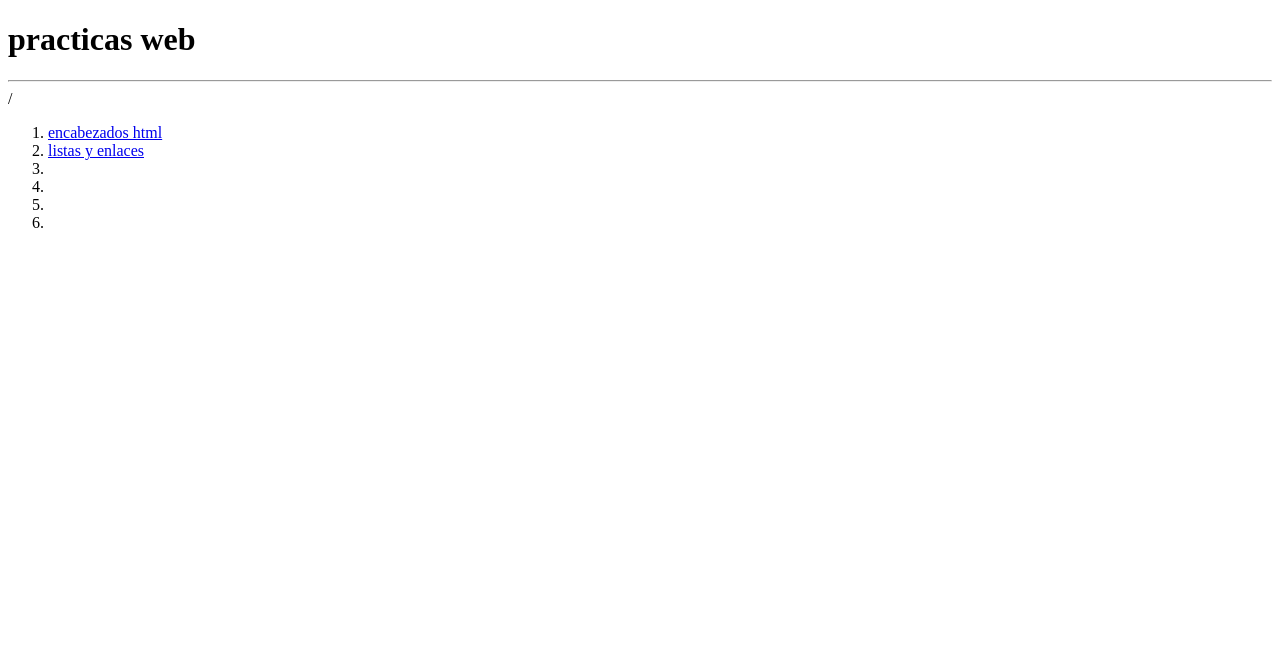
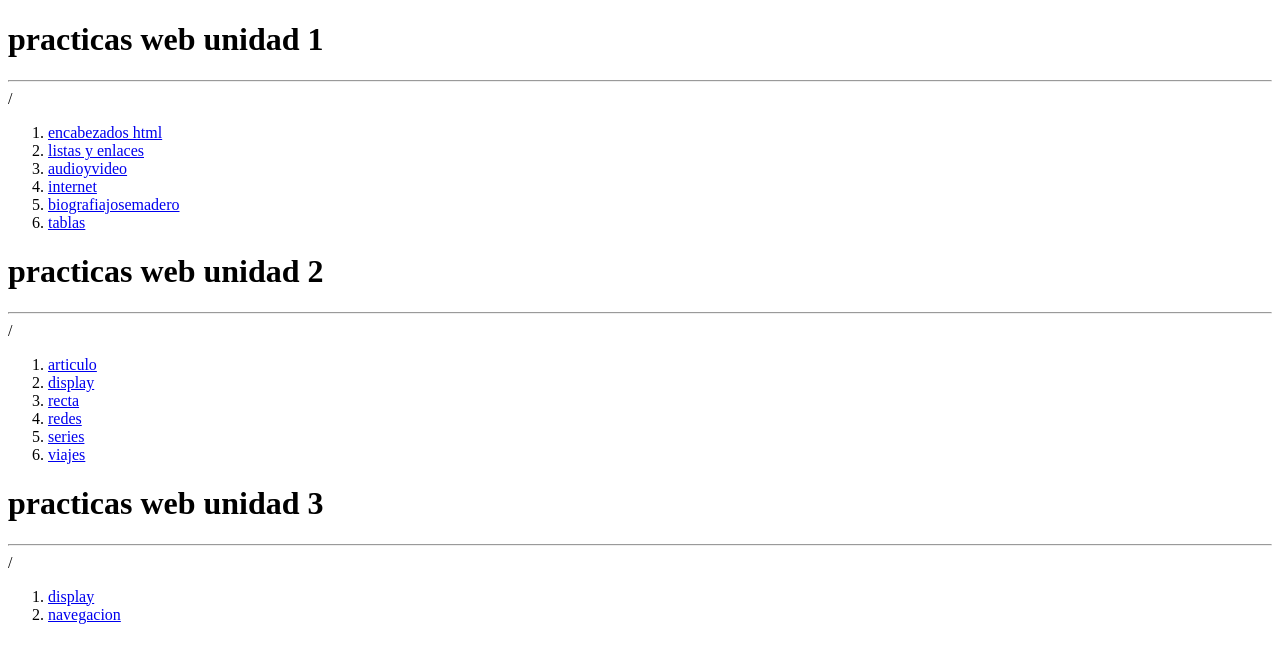
Before and after one commit to iramibarra/practicasweb, a plain HTML site: page index.html in a window 1280 px wide. Drawn offline with Linux system fonts and the light colour scheme.

Commit message:
Add files via upload

```diff
--- /dev/null
+++ b/U3/display(media).html
@@ -0,0 +1,70 @@
+<!DOCTYPE html>
+<html lang="en">
+<head>
+    <meta charset="UTF-8">
+    <meta name="viewport" content="width=device-width, initial-scale=1.0">
+    <title>Flexbox</title>
+    <link rel="stylesheet" href="/CSS/display.css">
+</head>
+<body>
+    <section class="container">
+
+        <div class="item firu">
+            <img src="https://picsum.photos/id/237/300/500" alt="">
+
+        </div>
+
+        <div class="item segundo">
+            <h2>firulais </h2>
+            <p>Lorem ipsum dolor sit amet consectetur, adipisicing elit. Error nulla adipisci veniam voluptatem voluptatum culpa soluta distinctio, et molestias sequi a at debitis odit, animi dicta ducimus fugit doloribus. Nulla?</p>
+            p>Lorem ipsum dolor sit amet consectetur adipisicing elit. Eaque quis repellat, mollitia commodi incidunt adipisci aliquid obcaecati ab facere nemo eum aperiam modi libero. Voluptatibus recusandae voluptatum repellat consequatur nulla?</p>
+            p>Lorem ipsum dolor sit amet consectetur adipisicing elit. Eaque quis repellat, mollitia commodi incidunt adipisci aliquid obcaecati ab facere nemo eum aperiam modi libero. Voluptatibus recusandae voluptatum repellat consequatur nulla?</p>
+
+        </div>
+
+        <div class="item">
+            <h2>hermano </h2>
+            <p>Lorem ipsum dolor sit amet consectetur adipisicing elit. Eaque quis repellat, mollitia commodi incidunt adipisci aliquid obcaecati ab facere nemo eum aperiam modi libero. Voluptatibus recusandae voluptatum repellat consequatur nulla?</p>
+            p>Lorem ipsum dolor sit amet consectetur adipisicing elit. Eaque quis repellat, mollitia commodi incidunt adipisci aliquid obcaecati ab facere nemo eum aperiam modi libero. Voluptatibus recusandae voluptatum repellat consequatur nulla?</p>
+            p>Lorem ipsum dolor sit amet consectetur adipisicing elit. Eaque quis repellat, mollitia commodi incidunt adipisci aliquid obcaecati ab facere nemo eum aperiam modi libero. Voluptatibus recusandae voluptatum repellat consequatur nulla?</p>
+
+        </div>
+
+        <div class="item firu">
+           <img src="https://picsum.photos/id/237/300/500" alt="">
+
+         </div>
+
+
+
+
+
+
+
+
+
+
+    </section>
+
+
+
+
+
+
+
+
+
+
+
+
+
+
+
+
+
+
+
+
+
+</body>
+</html>
--- a/index.html
+++ b/index.html
@@ -6,18 +6,41 @@
     <title>Document</title>
 </head>
 <body>
-    <h1>practicas web </h1>
+    <h1>practicas web unidad 1 </h1>
     <hr>/
     <ol>
         <li><a href="/U1/encabezados.html">encabezados html</a></li>
         <LI><a href="/U1/listasyenlaces.html">listas y enlaces </a></LI>
-        <LI><a href="/U1/audioyvideo.html"></a></LI>
-        <li><a href="/U1/internet.html"></a></li>
-        <li><a href="/U1/biografiajosemadero.html"></a></li>
-        <li><a href="/U1/tablas.html"></a></li>
+        <LI><a href="/U1/audioyvideo.html"> audioyvideo </a></LI>
+        <li><a href="/U1/internet.html">internet</a></li>
+        <li><a href="/U1/biografiajosemadero.html"> biografiajosemadero </a></li>
+        <li><a href="/U1/tablas.html">tablas</a></li>
+
+
+    </ol>
+    <h1>practicas web unidad 2 </h1>
+    <hr>/
+    <ol>
+        <li><a href="/U2/articulo.html">articulo</a></li>
+        <LI><a href="/U2/display.html">display</a></LI>
+        <LI><a href="/U2/recta.html"> recta</a></LI>
+        <li><a href="/U2/redes.html">redes</a></li>
+        <li><a href="/U2/series.html">series</a></li>
+        <li><a href="/U2/viajes.html">viajes</a></li>
+
 
 
     </ol>
 
+    <h1>practicas web unidad 3 </h1>
+    <hr>/
+    <ol>
+        <li><a href="/U3/display(media).html">display</a></li>
+        <LI><a href="/U3/navegacion.html">navegacion </a></LI>
+
+
+
+
+
 </body>
 </html>
```
Also changed, not shown: 1 other file.
